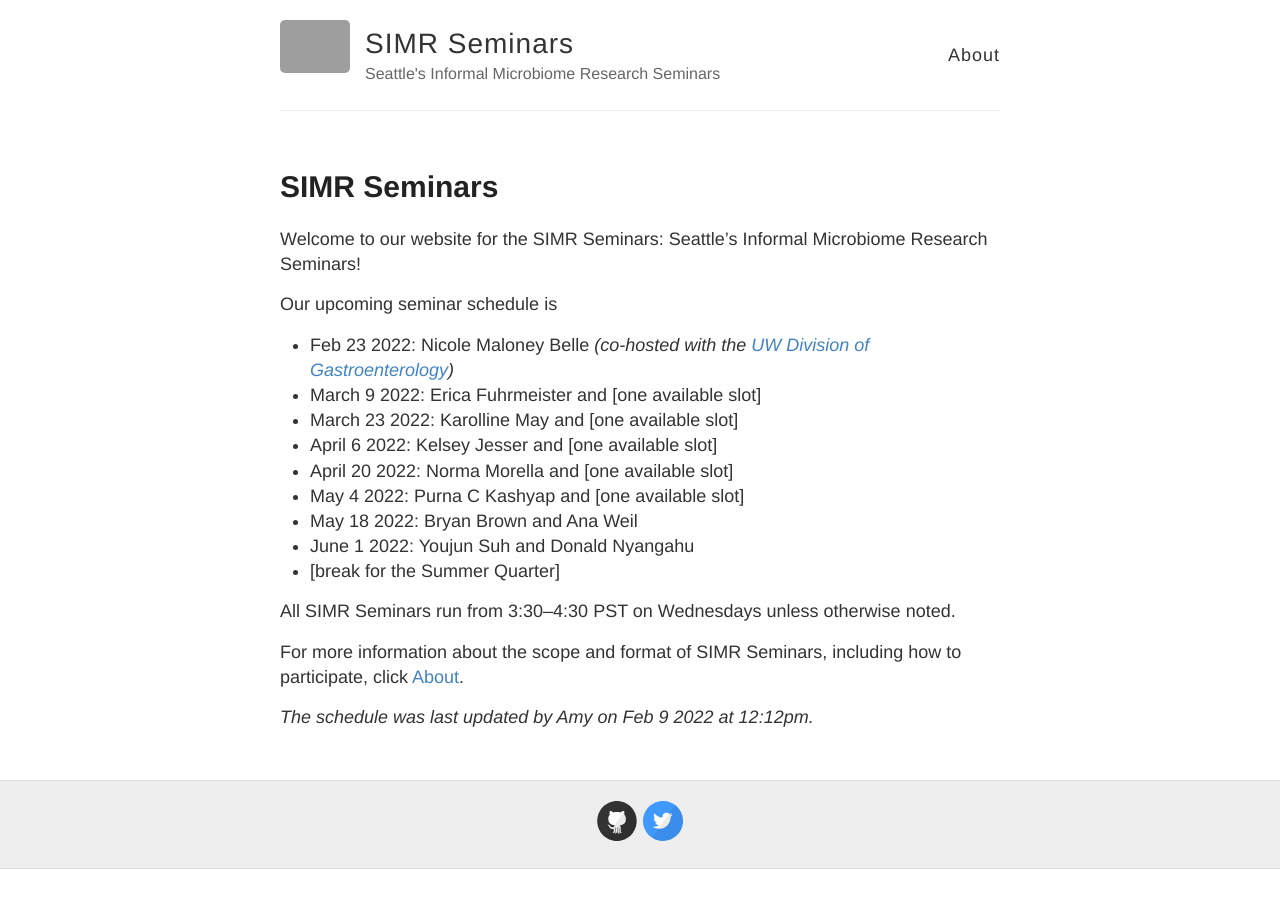
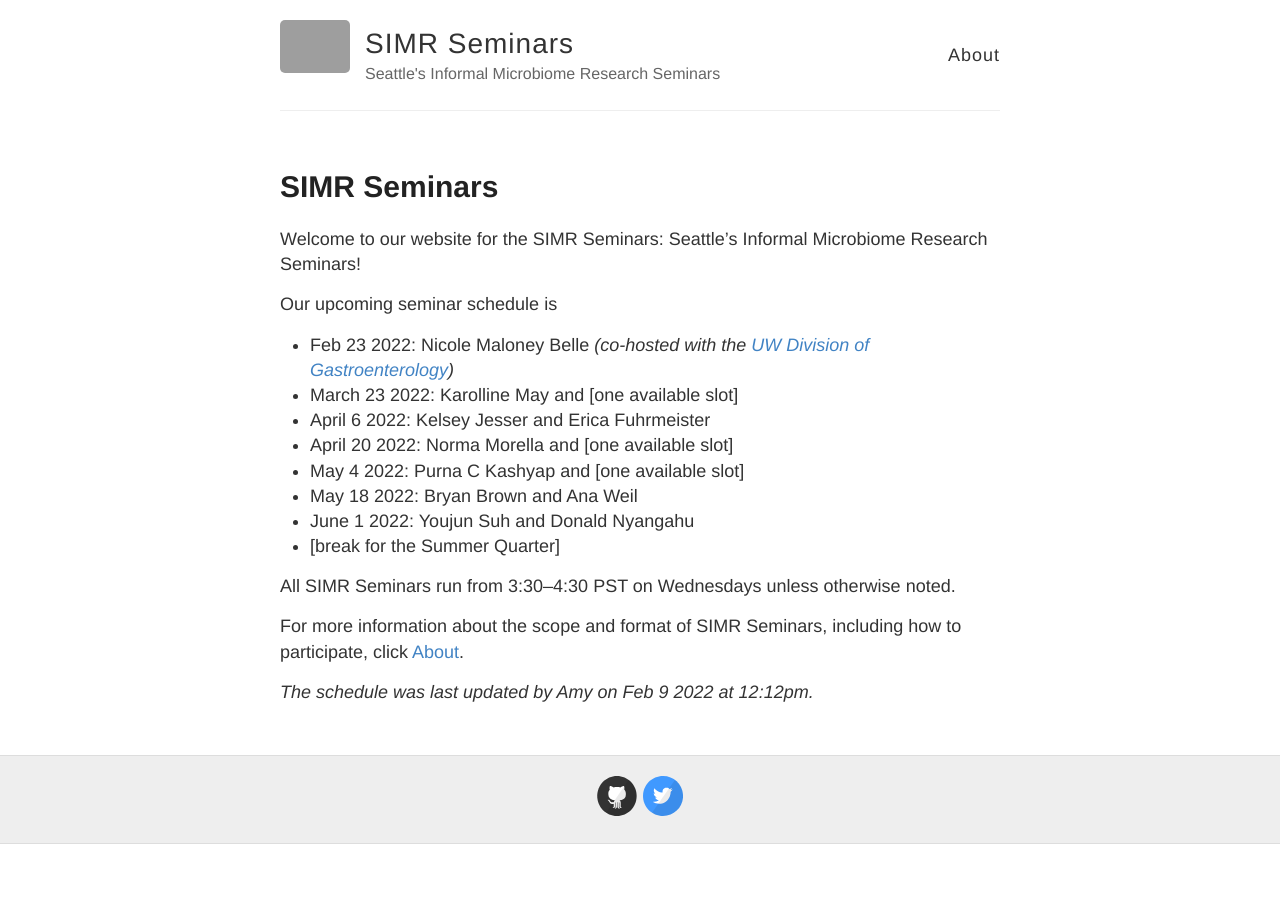
Before and after one commit to SIMR-seminars/SIMR-seminars.github.io, a Jekyll site: the page built from _posts/2021-12-7-SIMR-Seminars.md, in a window 1280 px wide. Built offline with Jekyll 4.4.1, drawn with Linux system fonts in a browser that asks for light colours; grey boxes are pictures that could not be loaded.

Commit message:
update schedule

```diff
--- a/_posts/2021-12-7-SIMR-Seminars.md
+++ b/_posts/2021-12-7-SIMR-Seminars.md
@@ -8,9 +8,8 @@ Welcome to our website for the SIMR Seminars: Seattle's Informal Microbiome Rese
 Our upcoming seminar schedule is
 
 - Feb 23 2022: Nicole Maloney Belle *(co-hosted with the [UW Division of Gastroenterology](https://gastro.uw.edu/))*
-- March 9 2022:  Erica Fuhrmeister and [one available slot]
 - March 23 2022: Karolline May and [one available slot]
-- April 6 2022: Kelsey Jesser and [one available slot]
+- April 6 2022: Kelsey Jesser and Erica Fuhrmeister
 - April 20 2022: Norma Morella and [one available slot]
 - May 4 2022: Purna C Kashyap and [one available slot]
 - May 18 2022: Bryan Brown and Ana Weil
```
